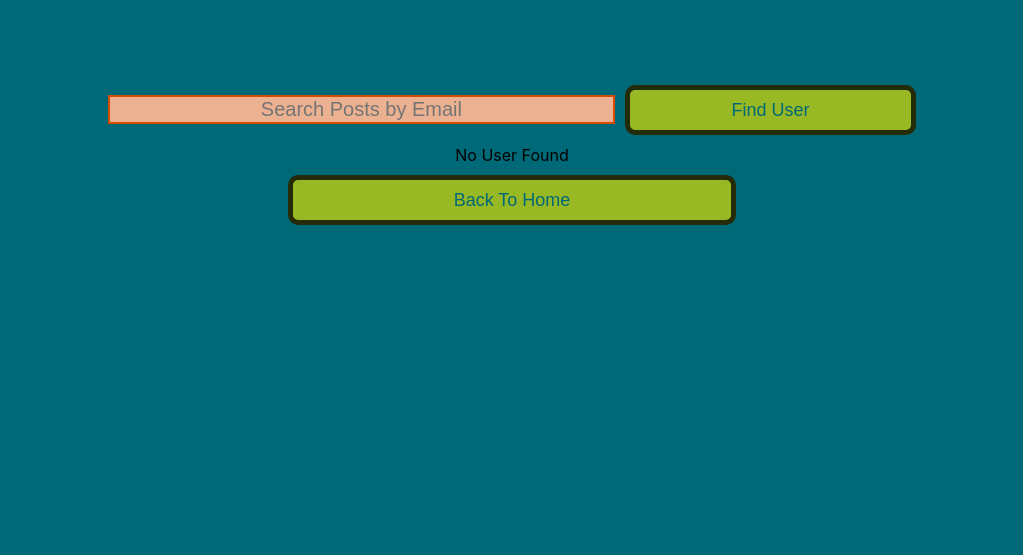
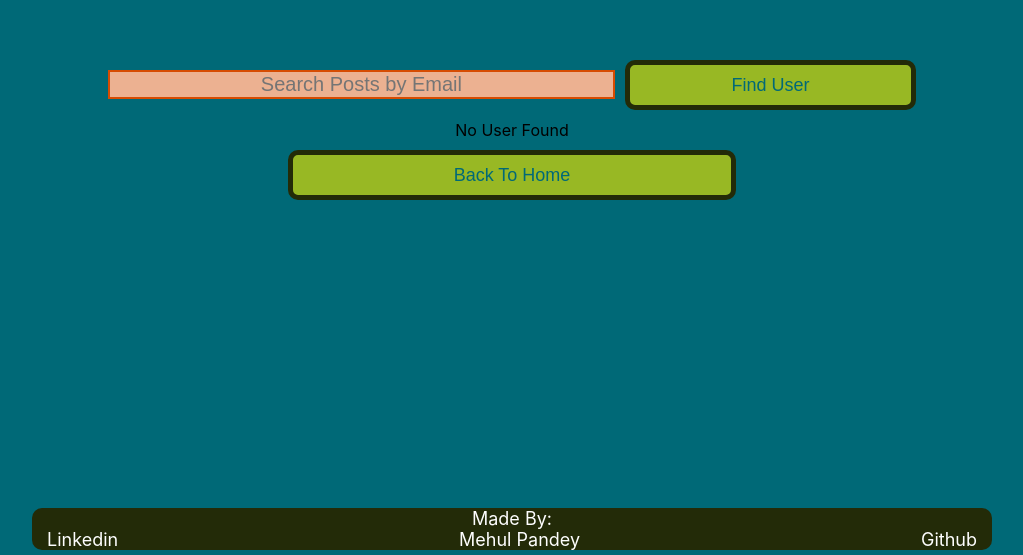
Before and after one commit to mehulp1612/instaclone, a React (Create React App) app in the folder client/: page /find in a window 1280 px wide. Shown: the part 245-800 px from the top of the page, without its empty margins (128-1151 px from the left). Built offline with nearby package versions, Linux system fonts and the light colour scheme.

Commit message:
cleanup + footer

```diff
--- a/client/public/index.html
+++ b/client/public/index.html
@@ -24,7 +24,7 @@
       work correctly both with client-side routing and a non-root public URL.
       Learn how to configure a non-root public URL by running `npm run build`.
     -->
-    <title>React App</title>
+    <title>InstaClone</title>
   </head>
   <body>
     <noscript>You need to enable JavaScript to run this app.</noscript>
--- a/client/src/App.js
+++ b/client/src/App.js
@@ -2,6 +2,7 @@ import {BrowserRouter, Routes, Route} from 'react-router-dom';
 import CreatePost from './components/appComps/createPost';
 import Profile from './components/appComps/profile';
 import Find from './components/find';
+import Footer from './components/footer/footer';
 import Home from './components/home';
 import Forgot from './components/loginComps/forgot';
 import Login from './components/loginComps/login';
--- a/client/src/components/api.js/service.js
+++ b/client/src/components/api.js/service.js
@@ -40,6 +40,7 @@ export async function getUserData(userId){
 
 export async function submitPost(post,img){
     const res=await axios.post('/postCreate',{post,img});
+    // console.log("res",res);
     return res;
 }
 export async function allPosts(){
--- a/client/src/components/appComps/createPost.js
+++ b/client/src/components/appComps/createPost.js
@@ -24,7 +24,7 @@ export default function CreatePost() {
         if (!token || !user) {
             navigate('/');
         }
-        console.log("name", user._id);
+        // console.log("name", user._id);
         setPost({
             ...post,
             likes: 0,
@@ -70,11 +70,19 @@ export default function CreatePost() {
         //     ...post,
         //     image:resp1.url
         // });
-        console.log(post);
+        // console.log(post);
 
+        if(resp1.url && post.caption!=''){
         const sent=await submitPost(post,resp1.url);
+        // console.log("sent",sent);
+        toast.dismiss();
         toast.success("Post Created");
         navigate('/userProfile');
+        }
+        else{
+            toast.dismiss();
+            toast.error("Data missing");
+        }
     }
 
     function homeHandler(e){
--- a/client/src/components/appComps/profile.js
+++ b/client/src/components/appComps/profile.js
@@ -2,6 +2,7 @@ import { useEffect, useState } from "react";
 import { useNavigate } from "react-router-dom";
 import { CONTRAST_COLOR2, CONTRAST_COLOR1, TERTIARY_COLOR, SECONDARY_COLOR, DARK_COLOR1, PRIMARY_COLOR } from "../../constants/colors";
 import { getUserData } from "../api.js/service";
+import Footer from "../footer/footer";
 import Post from "./post";
 
 
@@ -80,8 +81,8 @@ export default function Profile(){
         e.preventDefault();
         navigate('/home');
     }
-    console.log("details",userDetails);
-    console.log("posts",userPosts);
+    // console.log("details",userDetails);
+    // console.log("posts",userPosts);
     return(
         <div style={container__style}>
             <div style={profileHeader}>
@@ -112,6 +113,10 @@ export default function Profile(){
 
        {/* <p>{userPosts && <p>{JSON.stringify(userPosts)}</p>}</p> */}
 
+       <div style={{marginBottom:'50px'}}></div>
+
+       <Footer></Footer>
+
         </div>
     )
 
--- a/client/src/components/find.js
+++ b/client/src/components/find.js
@@ -1,9 +1,10 @@
-import React, { useState } from "react";
+import React, { useEffect, useState } from "react";
 import { useNavigate } from "react-router-dom";
 import { toast } from "react-toastify";
 import { CONTRAST_COLOR1, CONTRAST_COLOR2, DARK_COLOR1, PRIMARY_COLOR, SECONDARY_COLOR } from "../constants/colors";
 import { findProfile } from "./api.js/service";
 import Post from "./appComps/post";
+import Footer from "./footer/footer";
 
 
 export default function Find(){
@@ -53,6 +54,15 @@ const search_Container={
 
 }
 
+
+const [loggedIn,setLoggedIn]=useState(false);
+
+useEffect(async()=>{
+    if(localStorage.getItem('token')){
+        // console.log(localStorage.getItem('token'));
+        setLoggedIn(true);
+    }},[]);
+
 async function findUser(e){
 
     e.preventDefault();
@@ -84,7 +94,7 @@ return(
             {posts?.data.length>0?
                 posts.data.map((ele,i)=>{
 
-                    return <Post post={ele} user={ele.user.name} logedIn={false} />
+                    return <Post post={ele} user={ele.user.name} logedIn={loggedIn} />
 
                 }
                 )
@@ -96,6 +106,9 @@ return(
         </div>
 
         <button style={button_Style} onClick={(e)=>{backHandler(e)}}>Back To Home</button>
+        <div style={{marginBottom:'50px'}}></div>
+
+        <Footer></Footer>
 
     </div>
 )
--- /dev/null
+++ b/client/src/components/footer/footer.js
@@ -0,0 +1,54 @@
+import { CONTRAST_COLOR1, CONTRAST_COLOR2, DARK_COLOR1, DARK_COLOR2, PRIMARY_COLOR, SECONDARY_COLOR } from "../../constants/colors"
+
+export default function Footer(){
+
+
+    const upper_Style={
+        display:'flex',
+        flexDirection:"column",
+        alignItems:'center',
+        JustifyContent:'center',
+        width:'75vw',
+        height:'auto',
+        marginBottom:'0px',
+        background:SECONDARY_COLOR,
+        position:'fixed',
+        bottom:'5px',
+        borderRadius:'10px 10px',
+        color:'#FEFEFE',
+        fontFace:'inter',
+        fontWeight:'500px,bold',
+        fontSize:'18px',
+    }
+
+    const lower_style={
+        display:'flex',
+        flexDirection:'row',
+        width:'100%',
+        justifyContent:'space-between',
+        alignItems:'center',
+        // margin:'0 20px',
+        // :'0 30px',
+        // textDecoration:'none',
+    }
+
+    function linkedinHandler(e){
+        e.preventDefault();
+
+
+    }
+    return(
+        <div style={upper_Style}>
+            Made By:
+            <div style={lower_style}>
+                <a href ='https://linkedin.com/in/mehul-pandey-1750051b3/' style={{textDecoration:'none',color:'inherit'}} target = "_blank" rel = "noopener noreferrer">
+                    <div style={{marginLeft:'15px',marginRight:'0px'}}>Linkedin</div>
+                </a>
+                <div>Mehul Pandey</div>
+                <a href ='https://github.com/mehulp1612' style={{textDecoration:'none',color:'inherit'}} target = "_blank" rel = "noopener noreferrer">
+                    <div style={{marginRight:'15px'}}>Github</div>
+                </a>
+            </div>
+        </div>
+    )
+}
--- a/client/src/components/home.js
+++ b/client/src/components/home.js
@@ -3,6 +3,7 @@ import { useNavigate } from "react-router-dom";
 import { CONTRAST_COLOR1, CONTRAST_COLOR2, DARK_COLOR1, PRIMARY_COLOR, SECONDARY_COLOR } from "../constants/colors";
 import { allPosts } from "./api.js/service";
 import Post from "./appComps/post";
+import Footer from "./footer/footer";
 
 export default function Home(){
 
@@ -13,6 +14,7 @@ export default function Home(){
         flexDirection:'column',
         alignItems:'center',
         justifyContent:'center',
+        // :'100%',
     }
 
     const profile_button_style={
@@ -33,6 +35,7 @@ export default function Home(){
         width:'75%',
         margin:'10px 0',
         justifyContent:'space-around',
+
     }
     const userStyle={
         margin:'10px',
@@ -79,7 +82,7 @@ export default function Home(){
 
     function submitFind(e){
         e.preventDefault();
-        console.log("clocked");
+        // console.log("clocked");
         navigate('/find');
 
     }
@@ -108,11 +111,14 @@ export default function Home(){
             posts.filter((ele)=>(ele.user.name.toLowerCase()).startsWith(searchKey.toLowerCase())||(ele.caption.startsWith(searchKey)))
             .map((ele,i)=>{
 
-                return <Post post={ele} user={ele.user.name} logedIn={currentUser} />
+                return <Post key={i} post={ele} user={ele.user.name} logedIn={currentUser} />
 
             }
             )
         }
+        <div style={{marginBottom:'50px'}}></div>
+
+        <Footer></Footer>
 
 
         </div>
--- a/client/src/components/loginComps/forgot.js
+++ b/client/src/components/loginComps/forgot.js
@@ -4,6 +4,7 @@ import { ToastContainer, toast } from 'react-toastify';
 import 'react-toastify/dist/ReactToastify.css';
 import { CONTRAST_COLOR1, CONTRAST_COLOR2, DARK_COLOR1, PRIMARY_COLOR, SECONDARY_COLOR } from "../../constants/colors";
 import { checkOtp, passwordChanger, sendOtp } from "../api.js/service";
+import Footer from "../footer/footer";
 
 
 export default function Forgot(){
@@ -163,6 +164,7 @@ export default function Forgot(){
             </form>
                 <button onClick={(e)=>{signUpHandler(e)}} style={{...create_button_style,width:'35%', margin:'10px 0',background:PRIMARY_COLOR}}>Sign UP</button>
                 <button onClick={(e)=>{loginHandler(e)}} style={{...create_button_style,width:'35%', margin:'10px 0',background:PRIMARY_COLOR}}>Back to Login</button>
+            <Footer></Footer>
         </div>
     )
 }
--- a/client/src/components/loginComps/login.js
+++ b/client/src/components/loginComps/login.js
@@ -5,6 +5,7 @@ import { validate } from "../api.js/service.js";
 // import ReCAPTCHA from "react-google-recaptcha";
 import { ToastContainer, toast } from 'react-toastify';
 import 'react-toastify/dist/ReactToastify.css';
+import Footer from "../footer/footer.js";
 
 
 
@@ -122,6 +123,8 @@ export default function Login() {
                 <br></br>
                 <Link style={create_button_style} to="/forgot">Forgot Password</Link>
 
+
+                <Footer></Footer>
         </div>
     )
 }
--- a/client/src/components/loginComps/signup.js
+++ b/client/src/components/loginComps/signup.js
@@ -4,6 +4,7 @@ import { createUser } from "../api.js/service";
 import { ToastContainer, toast } from 'react-toastify';
 import 'react-toastify/dist/ReactToastify.css';
 import { CONTRAST_COLOR1, CONTRAST_COLOR2, DARK_COLOR1, PRIMARY_COLOR, SECONDARY_COLOR } from "../../constants/colors";
+import Footer from "../footer/footer";
 
 
 
@@ -115,6 +116,7 @@ export default function SignUp(){
             <button style={create_button_style} type="submit" onClick={(e)=>submitHandler(e)}>Submit</button>
         </form>
         <button onClick={(e)=>{loginHandler(e)}} style={{...create_button_style,width:'35%', margin:'10px 0',background:PRIMARY_COLOR}}>Back to Login</button>
+        <Footer></Footer>
         </div>
     )
 }
```
Also changed, not shown: client/src/components/appComps/post.js (+17 -6 lines), client/src/constants/github.png (added), 1 other file (tests, documents, lock files or other folders).
